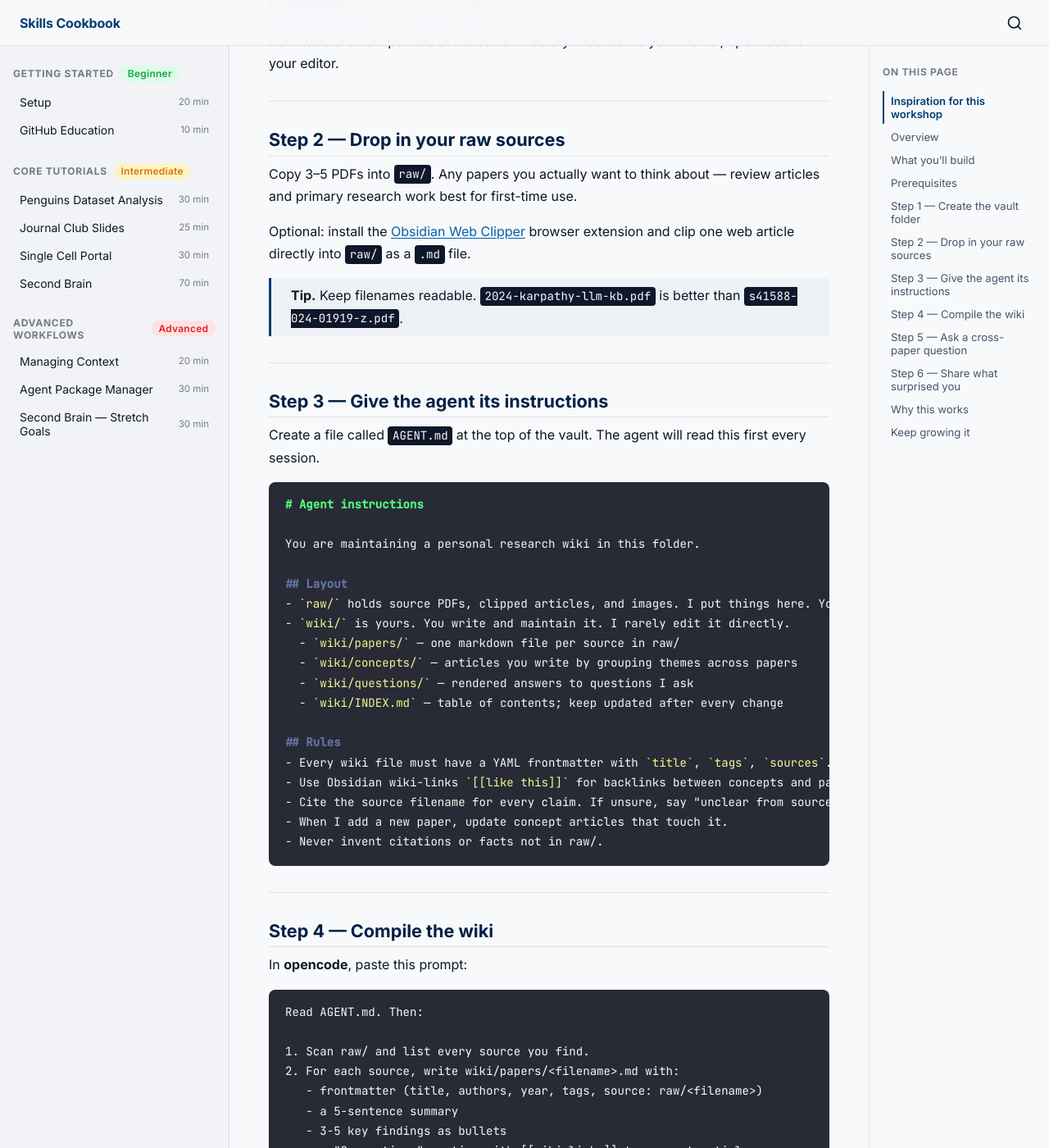
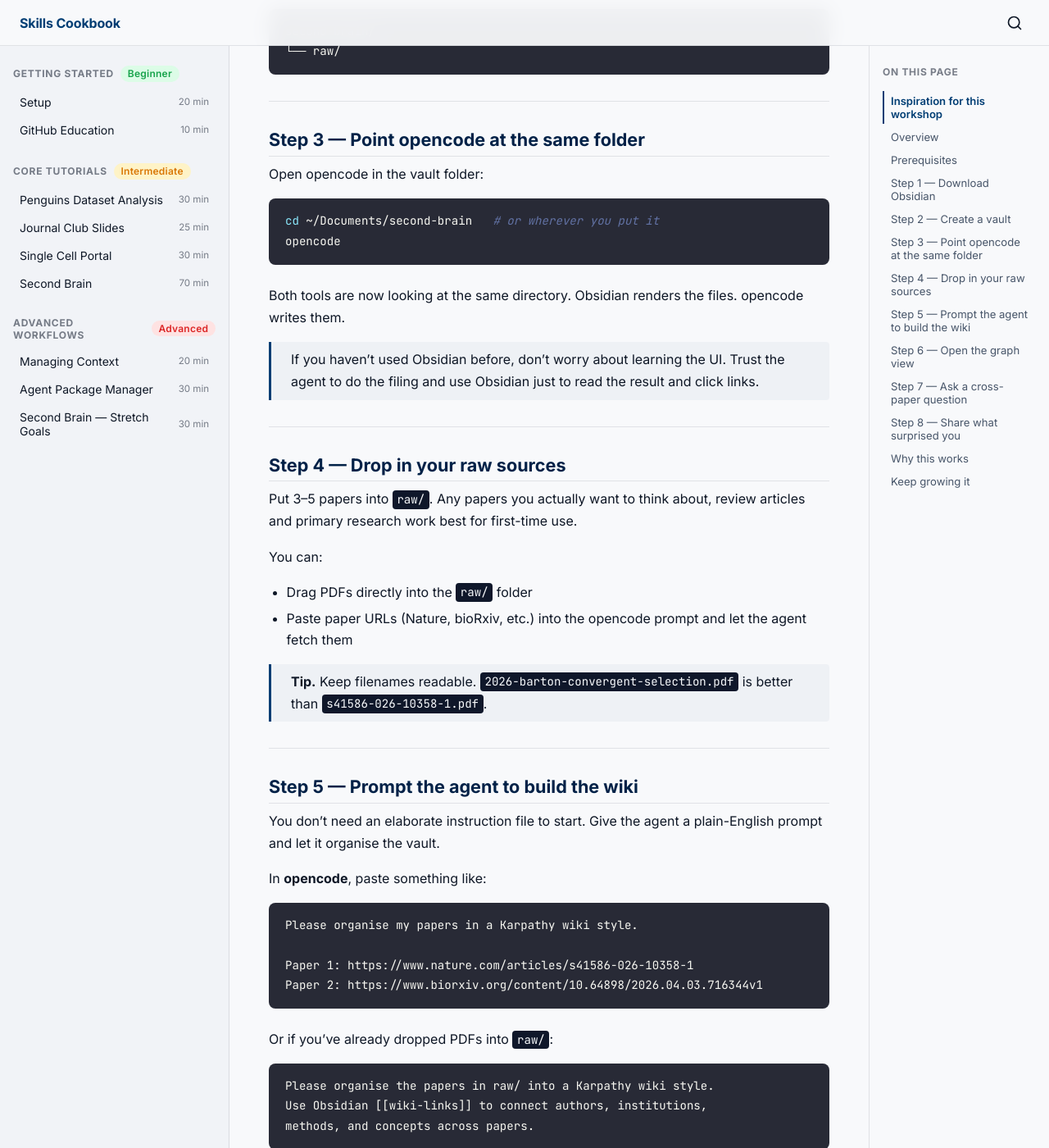
Before and after one commit to neurogenomics/agentic-life-sciences-tutorial, a Jekyll site: the page built from tutorials/09-second-brain.md, in a window 1280 px wide and 1400 px high, scrolled down 1911 px. Shown: the whole window at 82% size. Built offline with Jekyll 4.4.1, drawn with Linux system fonts in a browser that asks for light colours; some of the changed text lies outside the part shown.

Commit message:
Rework Second Brain tutorial: Obsidian download then prompt-driven setup
Reorder flow to match live walkthrough: keep Karpathy inspiration,
then download Obsidian, create vault, drop papers, prompt the agent
in Karpathy-wiki style, explore the graph view. Replaces the
prescriptive AGENT.md workflow (now pointed to in stretch tutorial).
Adds graph-view screenshot showing two ancient-DNA papers connected
through shared authors, institutions, and concepts.

````diff
--- a/tutorials/09-second-brain.md
+++ b/tutorials/09-second-brain.md
@@ -26,131 +26,130 @@ This tutorial follows the pattern Andrej Karpathy describes in [LLM Knowledge Ba
 
 You end up with a personal research wiki that grows every time you read a paper or answer a question.
 
----
-
-## What you'll build
-
-```
-second-brain/
-├── raw/                      ← PDFs, clipped web articles, images
-├── wiki/
-│   ├── papers/               ← one .md summary per paper
-│   ├── concepts/             ← articles the agent writes by grouping raw/
-│   ├── questions/            ← rendered answers to your Q&A
-│   └── INDEX.md              ← auto-maintained table of contents
-└── AGENT.md                  ← the agent's working instructions
-```
-
-By the end you will have:
-
-- 3–5 papers in `raw/`
-- A compiled `wiki/` with summaries, a few concept articles, and backlinks
-- One cross-paper question answered as a markdown file or Marp slide deck
-- A vault that is ready to keep growing after the workshop
+This really suits research: we have lots of ideas, papers, meetings, and notes, and the aim is to connect them and find opportunities to get the most out of what's already sitting on your laptop.
 
 ---
 
 ## Prerequisites
 
-- [Obsidian](https://obsidian.md) installed (free)
 - [opencode](https://opencode.ai) installed — see [Get OpenCode](./get-opencode)
 - An API key (we hand out a shared [OpenRouter](https://openrouter.ai) key for the workshop)
 
----
-
-## Step 1 — Create the vault folder
-
-Make an empty folder somewhere on your laptop. Call it `second-brain`.
-
-```bash
-mkdir -p ~/Documents/second-brain/raw
-cd ~/Documents/second-brain
-```
-
-In **Obsidian**: `Open another vault → Open folder as vault → pick second-brain/`.
-
-In **opencode**: open the same folder as your project.
-
-Both tools are now pointed at the same directory. Obsidian is your viewer, opencode is your editor.
+You already have the agent. Next you need a note-keeping method.
 
 ---
 
-## Step 2 — Drop in your raw sources
+## Step 1 — Download Obsidian
 
-Copy 3–5 PDFs into `raw/`. Any papers you actually want to think about — review articles and primary research work best for first-time use.
+Options in this space include **Notion**, **Apple Notes**, and **Obsidian**. We prefer Obsidian: it's free, lightweight, stores everything as plain markdown files on your laptop, and works like most note-keeping apps.
 
-Optional: install the [Obsidian Web Clipper](https://obsidian.md/clipper) browser extension and clip one web article directly into `raw/` as a `.md` file.
+1. Go to [obsidian.md](https://obsidian.md) and download for your OS.
+2. Install and open it.
 
-> **Tip.** Keep filenames readable. `2024-karpathy-llm-kb.pdf` is better than `s41588-024-01919-z.pdf`.
+That's it. Obsidian is your viewer. Your agent will be the writer.
 
 ---
 
-## Step 3 — Give the agent its instructions
+## Step 2 — Create a vault
 
-Create a file called `AGENT.md` at the top of the vault. The agent will read this first every session.
+A **vault** is just a folder of markdown files. Obsidian reads and renders whatever is inside.
 
-```markdown
-# Agent instructions
+In Obsidian:
 
-You are maintaining a personal research wiki in this folder.
+1. Click **Create new vault**.
+2. Name it `second-brain`.
+3. Pick a location. For the workshop, put it inside your workshop folder. Longer term, keep your vault somewhere durable like `~/Documents/second-brain/` so it spans all your projects.
 
-## Layout
-- `raw/` holds source PDFs, clipped articles, and images. I put things here. You read them.
-- `wiki/` is yours. You write and maintain it. I rarely edit it directly.
-  - `wiki/papers/` — one markdown file per source in raw/
-  - `wiki/concepts/` — articles you write by grouping themes across papers
-  - `wiki/questions/` — rendered answers to questions I ask
-  - `wiki/INDEX.md` — table of contents; keep updated after every change
+Inside the vault, create a `raw/` subfolder (Obsidian's file pane has a "new folder" button, or do it in Finder).
 
-## Rules
-- Every wiki file must have a YAML frontmatter with `title`, `tags`, `sources`.
-- Use Obsidian wiki-links `[[like this]]` for backlinks between concepts and papers.
-- Cite the source filename for every claim. If unsure, say "unclear from source".
-- When I add a new paper, update concept articles that touch it.
-- Never invent citations or facts not in raw/.
+```
+second-brain/
+└── raw/
 ```
 
 ---
 
-## Step 4 — Compile the wiki
+## Step 3 — Point opencode at the same folder
 
-In **opencode**, paste this prompt:
+Open opencode in the vault folder:
+
+```bash
+cd ~/Documents/second-brain   # or wherever you put it
+opencode
+```
+
+Both tools are now looking at the same directory. Obsidian renders the files. opencode writes them.
+
+> If you haven't used Obsidian before, don't worry about learning the UI. Trust the agent to do the filing and use Obsidian just to read the result and click links.
+
+---
+
+## Step 4 — Drop in your raw sources
+
+Put 3–5 papers into `raw/`. Any papers you actually want to think about, review articles and primary research work best for first-time use.
+
+You can:
+
+- Drag PDFs directly into the `raw/` folder
+- Paste paper URLs (Nature, bioRxiv, etc.) into the opencode prompt and let the agent fetch them
+
+> **Tip.** Keep filenames readable. `2026-barton-convergent-selection.pdf` is better than `s41586-026-10358-1.pdf`.
+
+---
+
+## Step 5 — Prompt the agent to build the wiki
+
+You don't need an elaborate instruction file to start. Give the agent a plain-English prompt and let it organise the vault.
+
+In **opencode**, paste something like:
 
 ```
-Read AGENT.md. Then:
+Please organise my papers in a Karpathy wiki style.
 
-1. Scan raw/ and list every source you find.
-2. For each source, write wiki/papers/<filename>.md with:
-   - frontmatter (title, authors, year, tags, source: raw/<filename>)
-   - a 5-sentence summary
-   - 3-5 key findings as bullets
-   - a "Connections" section with [[wiki-links]] to concept articles
-3. Identify 3-5 themes that connect multiple papers. Write one
-   wiki/concepts/<theme>.md article per theme, linking back to
-   the papers/.
-4. Write wiki/INDEX.md listing every paper and concept, grouped by tag.
-
-Ask before running if anything is unclear. Otherwise, go.
+Paper 1: https://www.nature.com/articles/s41586-026-10358-1
+Paper 2: https://www.biorxiv.org/content/10.64898/2026.04.03.716344v1
 ```
 
-Watch the agent in opencode. It will:
+Or if you've already dropped PDFs into `raw/`:
 
-- Read each PDF in `raw/`
-- Write paper summaries one by one
-- Propose concept clusters, then write concept articles
-- Maintain `INDEX.md`
+```
+Please organise the papers in raw/ into a Karpathy wiki style.
+Use Obsidian [[wiki-links]] to connect authors, institutions,
+methods, and concepts across papers.
+```
 
-In Obsidian, switch to the vault and watch the files appear. Click any `[[wiki-link]]` to jump between papers and concepts.
+The agent will:
+
+- Read each source
+- Write a markdown summary per paper (authors, year, key findings)
+- Create notes for shared concepts, authors, institutions, and methods
+- Link them together with `[[wiki-links]]`
+
+Watch the files appear in Obsidian's file pane. Click any link to jump between notes.
 
 > **Takes too long?** Tell the agent to process 2 papers now and the rest in a second pass. Iterative is fine.
 
 ---
 
-## Step 5 — Ask a cross-paper question
+## Step 6 — Open the graph view
+
+Obsidian's graph view is where the second brain earns its name. Open it with `Cmd/Ctrl + G` or click the graph icon in the left sidebar.
+
+You should see your papers, authors, institutions, and concepts as connected nodes:
+
+![Obsidian graph view showing two ancient-DNA papers connected through shared authors, institutions, and concepts](../assets/images/second-brain-obsidian-graph.png)
+
+The example above is two ancient-DNA papers from the same lab. The agent picked up that they share authors (Ali Akbari, David Reich, Nadin Rohland), an institution (Harvard Medical School, Broad Institute, Max Planck Institute), and methods (directional selection, generalised linear mixed model, polygenic score). The two paper nodes end up linked through those shared ideas.
+
+The bigger a node, the more things link to it. Hubs are usually your most load-bearing authors or concepts.
+
+---
+
+## Step 7 — Ask a cross-paper question
 
 Now query across your wiki. Pick a question that no single paper answers on its own.
 
-Good questions for a neuroscience second brain:
+Good questions for a research second brain:
 
 - *"Which papers cite the same upstream method or dataset, and where do they disagree?"*
 - *"What are the three most-repeated limitations across my review articles?"*
@@ -159,14 +158,13 @@ Good questions for a neuroscience second brain:
 Paste into opencode:
 
 ```
-Using only the wiki/ and raw/ directories, answer this question:
+Using only the notes in this vault, answer this question:
 
 <YOUR QUESTION>
 
-Write the answer to wiki/questions/<short-slug>.md with:
-- frontmatter (question, date, sources)
+Write the answer as a new markdown note with:
 - a 2-3 paragraph answer
-- a "Supporting evidence" section with direct quotes and [[wiki-links]]
+- a "Supporting evidence" section with direct quotes and [[wiki-links]] to the papers
 - a "Further questions" section suggesting 3 follow-ups
 ```
 
@@ -174,7 +172,7 @@ Open the result in Obsidian and read it. Click the backlinks to verify the evide
 
 ---
 
-## Step 6 — Share what surprised you
+## Step 8 — Share what surprised you
 
 Post in Slack: one connection the agent found that you didn't expect. A shared citation, a hidden thematic overlap, a contradicting finding. The "why did you group these?" reveal is often the best part.
 
@@ -186,7 +184,7 @@ The agent does three things humans are bad at:
 
 1. **Reading every paper in the folder, every time.** You'd skim. It doesn't.
 2. **Maintaining a consistent structure.** Frontmatter, backlinks, index — boring but useful.
-3. **Re-compiling when new material arrives.** Drop a paper in `raw/`, re-run the compile prompt, and the concept articles update themselves.
+3. **Re-compiling when new material arrives.** Drop a paper in `raw/`, re-run the prompt, and the concept notes update themselves.
 
 You stay in the loop via **Obsidian as the viewer**. You read, critique, and ask follow-up questions. The agent does the filing.
 
@@ -199,7 +197,7 @@ Over weeks, the wiki becomes specific to your research. After ~100 articles, Kar
 After the workshop, the loop is:
 
 1. Drop a new paper in `raw/` → ask the agent to update the wiki.
-2. Have a new question → ask the agent to write the answer into `wiki/questions/`.
-3. Periodically ask the agent to **lint** the wiki — find inconsistencies, suggest new concept articles, propose merges.
+2. Have a new question → ask the agent to write the answer into a new note.
+3. Periodically ask the agent to **lint** the vault: find inconsistencies, suggest new concept notes, propose merges.
 
-The [stretch-goals tutorial](./10-second-brain-stretch) covers linting, the claude-obsidian plugin, and matplotlib-figure outputs.
+The [stretch-goals tutorial](./10-second-brain-stretch) covers linting, a formal `AGENT.md` instruction file, the claude-obsidian plugin, and matplotlib-figure outputs.
````
Also changed, not shown: assets/images/second-brain-obsidian-graph.png (added).
